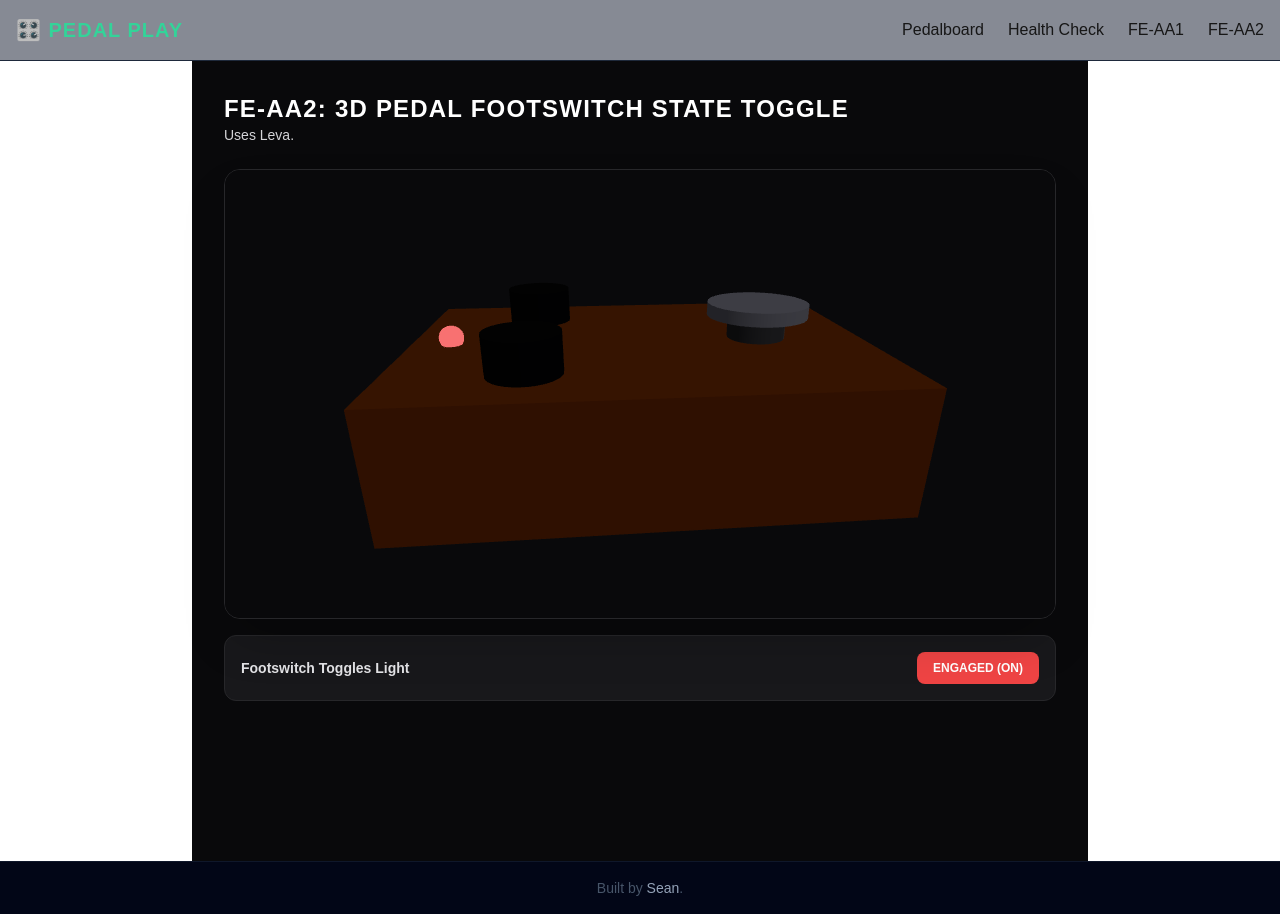
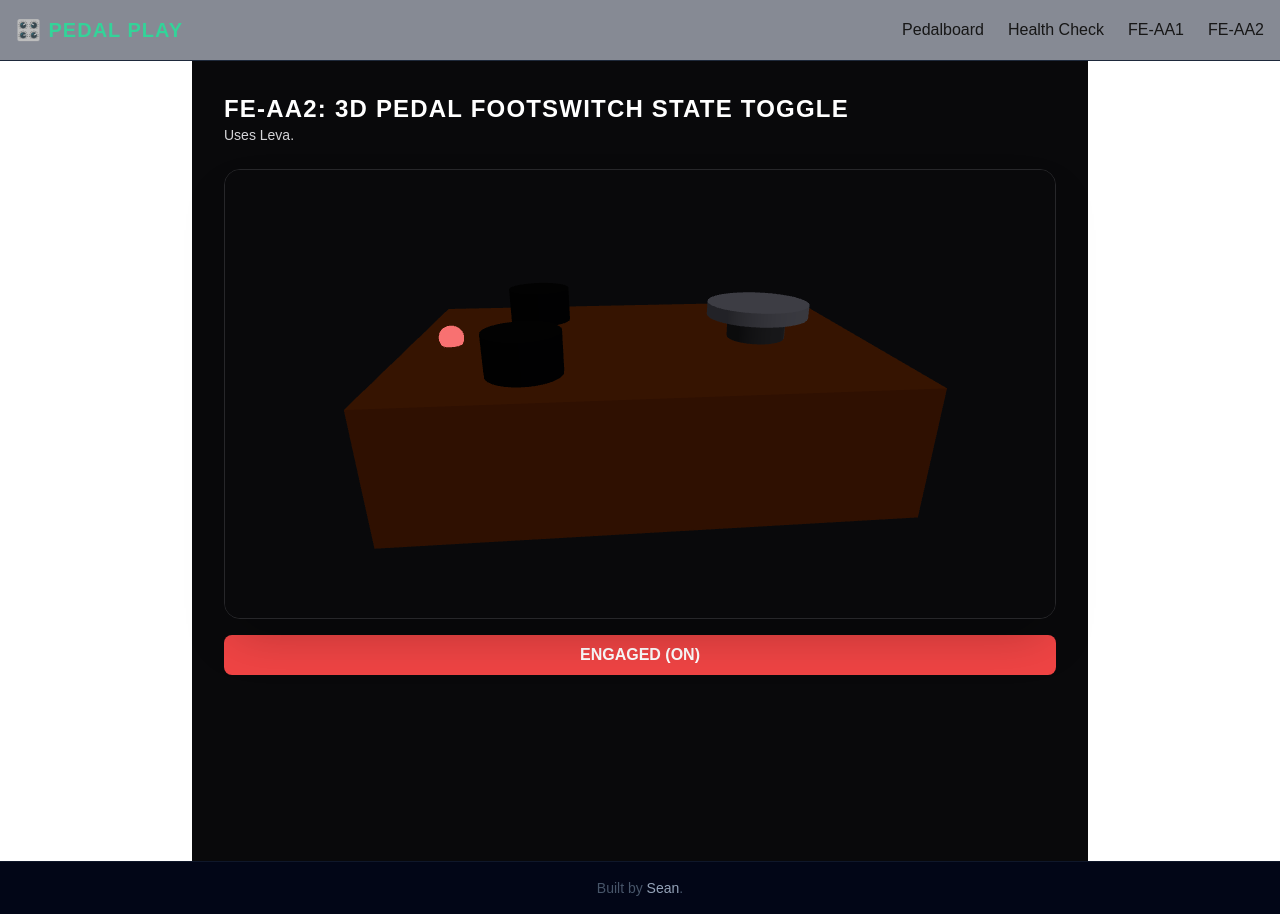
Before and after one commit to SeanAverS/flyrank-capstone, a Next.js app: page /3d-demo in a window 1280 px wide. Built offline with nearby package versions, Linux system fonts and the light colour scheme.

Commit message:
chore: simplify FE-AA2 layout

```diff
--- a/components/Pedal3DView.tsx
+++ b/components/Pedal3DView.tsx
@@ -141,19 +141,15 @@ export default function Pedal3DView() {
         className="bg-zinc-950 rounded-2xl overflow-hidden border border-zinc-800 shadow-2xl"
       />
 
-      <div className="flex items-center justify-between bg-zinc-900 border border-zinc-800 p-4 rounded-xl">
-        <div>
-          <h2 className="text-sm font-bold text-zinc-200"> Footswitch Toggles Light</h2>
-        </div>
         <button
           onClick={() => setIsEngaged(!isEngaged)}
-          className={`px-4 py-2 rounded-lg font-bold text-xs transition-all ${
+          className={`px-4 py-2 rounded-lg font-bold text-med transition-all ${
             isEngaged ? 'bg-red-500 text-white' : 'bg-zinc-700 text-zinc-300'
           }`}
         >
           {isEngaged ? 'ENGAGED (ON)' : 'BYPASSED (OFF)'}
         </button>
-      </div>
+
     </div>
   );
 }
```
